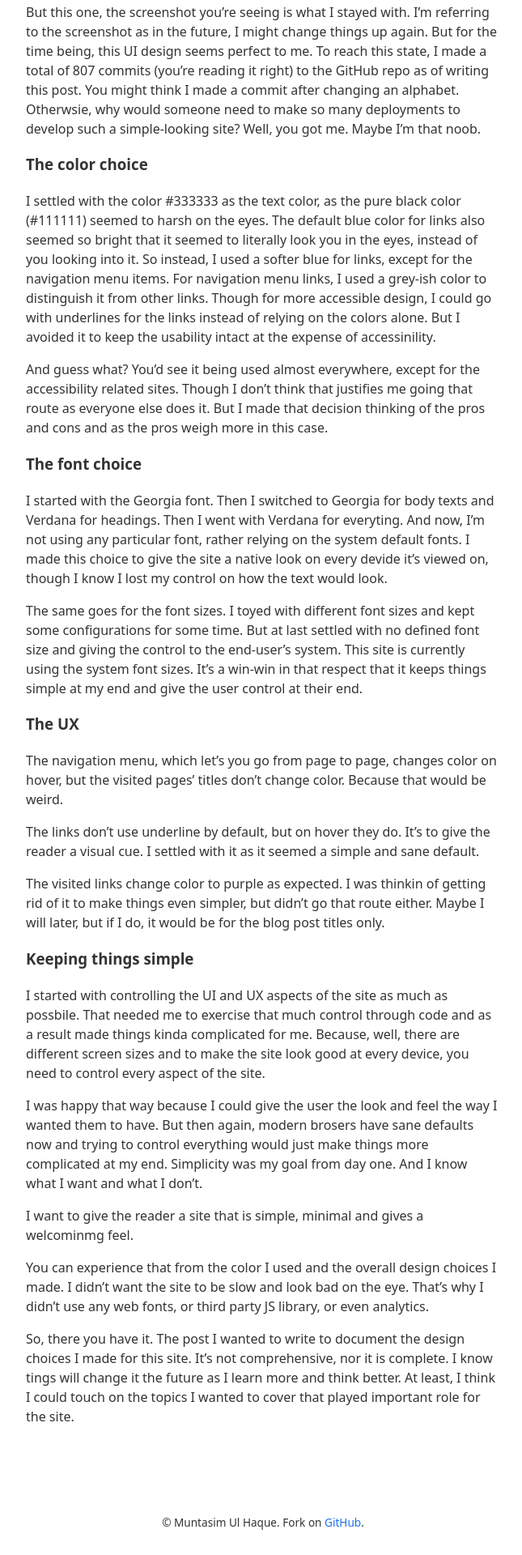
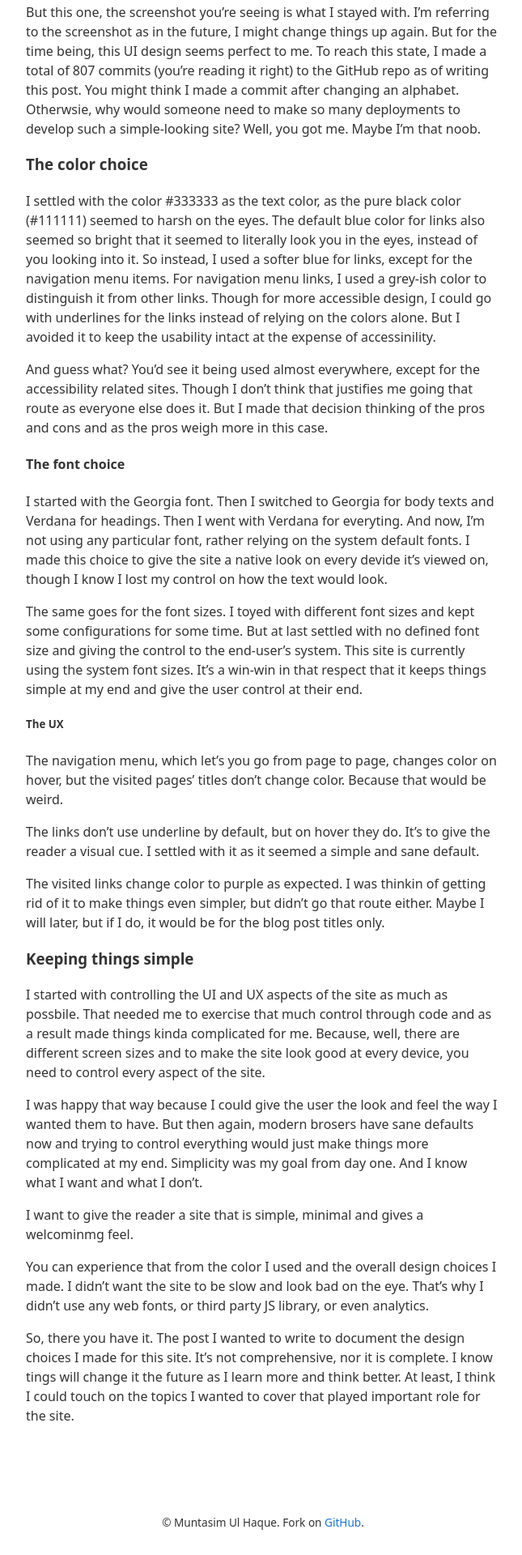
Before and after one commit to muntasimulhaque/muntasimulhaque.github.io, a Jekyll site: the page built from _posts/2024-12-16-website-design.md, in a window 1280 px wide. Shown: the part 2729-4649 px from the top of the page at 81% size, without its empty margins (315-960 px from the left). Built offline with Jekyll 4.4.1, drawn with Linux system fonts in a browser that asks for light colours.

Commit message:
Update 2024-12-16-website-design.md

```diff
--- a/_posts/2024-12-16-website-design.md
+++ b/_posts/2024-12-16-website-design.md
@@ -42,13 +42,13 @@ I settled with the color #333333 as the text color, as the pure black color (#11
 
 And guess what? You'd see it being used almost everywhere, except for the accessibility related sites. Though I don't think that justifies me going that route as everyone else does it. But I made that decision thinking of the pros and cons and as the pros weigh more in this case.
 
-### The font choice
+#### The font choice
 
 I started with the Georgia font. Then I switched to Georgia for body texts and Verdana for headings. Then I went with Verdana for everyting. And now, I'm not using any particular font, rather relying on the system default fonts. I made this choice to give the site a native look on every devide it's viewed on, though I know I lost my control on how the text would look.
 
 The same goes for the font sizes. I toyed with different font sizes and kept some configurations for some time. But at last settled with no defined font size and giving the control to the end-user's system. This site is currently using the system font sizes. It's a win-win in that respect that it keeps things simple at my end and give the user control at their end.
 
-### The UX
+##### The UX
 
 The navigation menu, which let's you go from page to page, changes color on hover, but the visited pages' titles don't change color. Because that would be weird.
 
```
